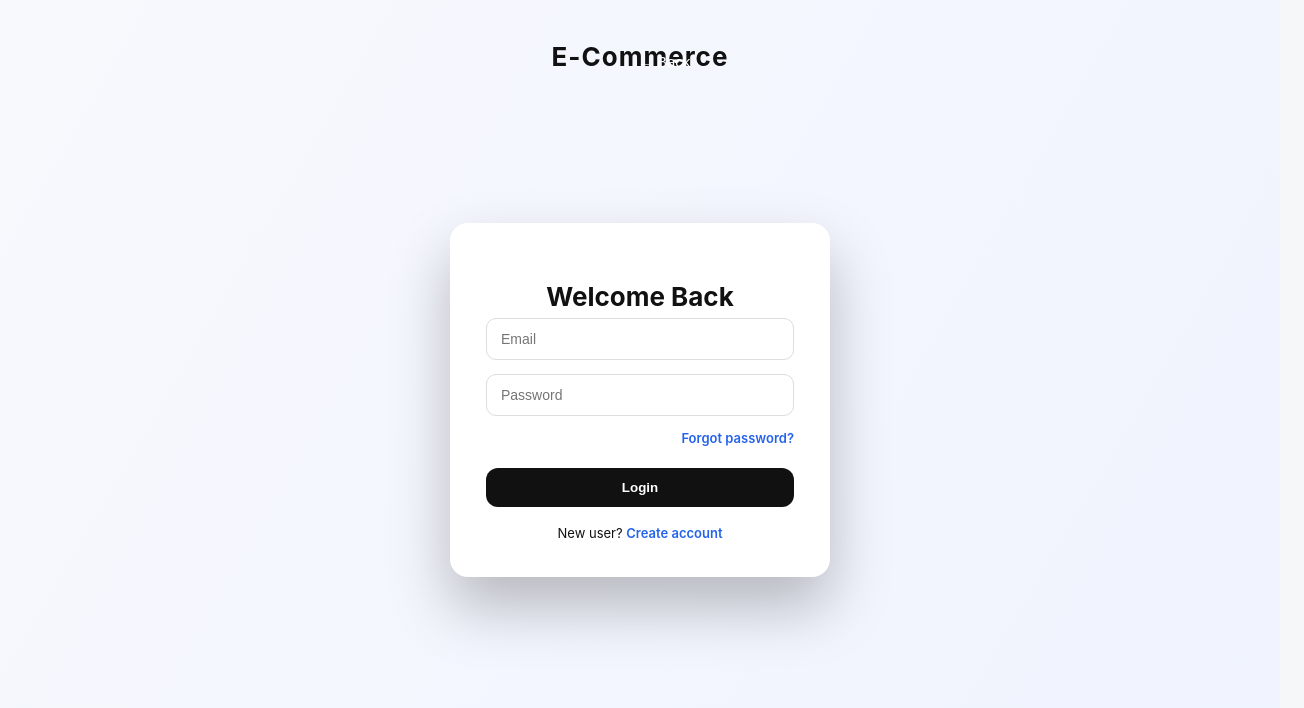
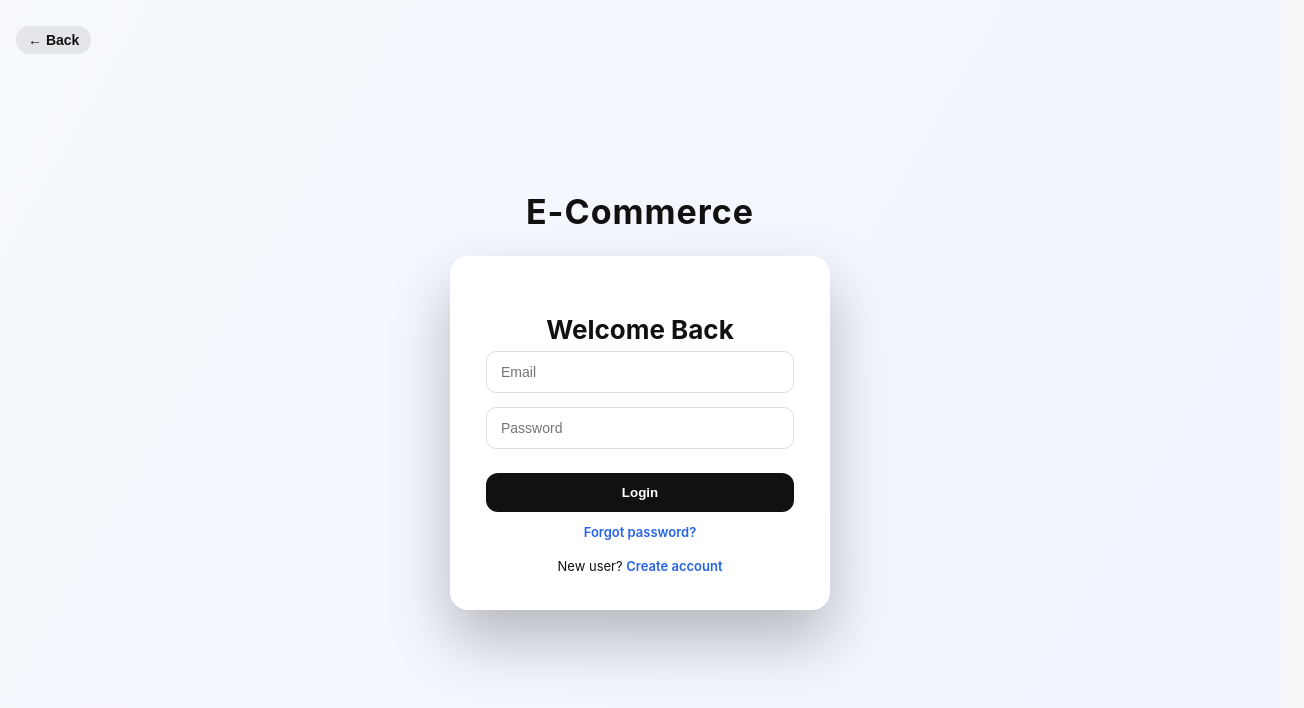
Before and after one commit to RavikiranKampilla/ecommerce-project, a React (Vite) app in the folder frontend/ecommerce-frontend/: page /login in a window 1280 px wide. Shown: the top 708 px of the page, 1304 px wide, since content can reach past the window. Built offline with nearby package versions, Linux system fonts and the light colour scheme.

Commit message:
Fix auth flow, forgot password UI, and reset password backend

```diff
--- a/frontend/ecommerce-frontend/src/pages/Auth.css
+++ b/frontend/ecommerce-frontend/src/pages/Auth.css
@@ -19,15 +19,9 @@
 
 /* smooth background motion */
 @keyframes gradientMove {
-  0% {
-    background-position: 0% 50%;
-  }
-  50% {
-    background-position: 100% 50%;
-  }
-  100% {
-    background-position: 0% 50%;
-  }
+  0% { background-position: 0% 50%; }
+  50% { background-position: 100% 50%; }
+  100% { background-position: 0% 50%; }
 }
 
 /* ===== BRAND NAME ===== */
@@ -144,6 +138,7 @@
   text-align: center;
 }
 
+/* ===== EMPTY STATE ===== */
 .empty-state {
   margin-top: 80px;
   text-align: center;
@@ -174,6 +169,7 @@
   opacity: 0.85;
 }
 
+/* ===== FADE IN ===== */
 .fade-in {
   animation: fadeIn 0.5s ease-in-out;
 }
@@ -189,38 +185,45 @@
   }
 }
 
-/* ===== AUTH TOP BAR ===== */
+/* ===================================================== */
+/* =============== FIXED ADDITIONS ONLY ================= */
+/* ===================================================== */
+
+/* ===== BACK BUTTON (TOP LEFT, NO BAR) ===== */
 .auth-top {
-  position: absolute;
-  top: 24px;
-  width: 100%;
+  position: fixed;
+  top: 16px;
+  left: 16px;
+  width: auto;
   display: flex;
   align-items: center;
-  justify-content: center;
+  justify-content: flex-start;
+  z-index: 1000;
 }
 
 .auth-back {
-  position: absolute;
-  left: 24px;
-  background: none;
+  background: transparent;
   border: none;
-  font-size: 15px;
-  font-weight: 500;
+  font-size: 14px;
+  font-weight: 600;
   cursor: pointer;
 }
 
-.auth-title {
-  font-size: 26px;
-  font-weight: 700;
-  letter-spacing: 1px;
-  color: #111;
+/* hide top title only (card title remains) */
+/* .auth-title {
+  display: none;
+} */
+
+/* ===== FORGOT PASSWORD (BELOW LOGIN, CENTER) ===== */
+.auth-btn {
+  order: 3;
 }
 
-/* ===== FORGOT PASSWORD ===== */
 .auth-forgot {
+  order: 4;
   width: 100%;
-  text-align: right;
-  margin-bottom: 12px;
+  text-align: center;
+  margin: 12px 0 0;
   font-size: 13px;
 }
 
@@ -228,3 +231,31 @@
   color: #2563eb;
   font-weight: 600;
 }
+
+.auth-switch {
+  order: 5;
+}
+
+/* ===== MAKE BACK BUTTON VISIBLE & CLEAN ===== */
+.auth-back {
+  background: rgba(17, 17, 17, 0.08); /* subtle pill */
+  color: #111;                        /* dark text */
+  padding: 6px 12px;
+  border-radius: 999px;
+  font-size: 14px;
+  font-weight: 600;
+  cursor: pointer;
+  backdrop-filter: blur(4px);
+}
+
+.auth-back:hover {
+  background: rgba(17, 17, 17, 0.15);
+}
+/* ===== FIX BRAND CENTER ALIGNMENT ===== */
+.auth-page {
+  flex-direction: column;
+}
+
+.auth-brand {
+  margin-bottom: 24px;
+}
--- a/frontend/ecommerce-frontend/src/pages/ForgotPassword.jsx
+++ b/frontend/ecommerce-frontend/src/pages/ForgotPassword.jsx
@@ -1,12 +1,14 @@
 import { useState } from "react";
 import { useNavigate } from "react-router-dom";
 import "./Auth.css";
+
+const API_BASE = "https://ecommerce-project-7bi8.onrender.com";
 
 function ForgotPassword() {
   const [email, setEmail] = useState("");
   const [message, setMessage] = useState("");
   const [error, setError] = useState("");
-  const navigate = useNavigate(); // ✅ ADDED
+  const navigate = useNavigate();
 
   const submit = async () => {
     setMessage("");
@@ -14,18 +16,24 @@ function ForgotPassword() {
 
     try {
       const res = await fetch(
-        `http://localhost:8081/auth/forgot-password?email=${email}`,
+        `${API_BASE}/auth/forgot-password?email=${email}`,
         { method: "POST" }
       );
 
       const text = await res.text();
 
+      // ✅ CLEAN ERROR HANDLING
       if (!res.ok) {
-        setError(text);
+        try {
+          const errObj = JSON.parse(text);
+          setError(errObj.error || "Unable to send reset link");
+        } catch {
+          setError("Unable to send reset link");
+        }
         return;
       }
 
-      setMessage(text);
+      setMessage(text || "Reset link sent successfully");
     } catch {
       setError("Server not reachable");
     }
@@ -33,6 +41,13 @@ function ForgotPassword() {
 
   return (
     <div className="auth-page">
+      {/* ⬅ Back button (top-left) */}
+      <div className="auth-top">
+        <button className="auth-back" onClick={() => navigate(-1)}>
+          ← Back
+        </button>
+      </div>
+
       <div className="auth-card">
         <h2>Forgot Password</h2>
         <p>Enter your registered email</p>
@@ -50,25 +65,6 @@ function ForgotPassword() {
 
         {error && <p className="auth-error">{error}</p>}
         {message && <p className="auth-success">{message}</p>}
-
-        {/* ✅ BACK NAVIGATION (ONLY ADDITION) */}
-        <div style={{ marginTop: 16, textAlign: "center" }}>
-          <button
-            className="auth-link"
-            onClick={() => navigate("/login")}
-          >
-            ← Back to Login
-          </button>
-
-          <br />
-
-          <button
-            className="auth-link"
-            onClick={() => navigate("/")}
-          >
-            Go to Home
-          </button>
-        </div>
       </div>
     </div>
   );
--- a/frontend/ecommerce-frontend/src/pages/Login.jsx
+++ b/frontend/ecommerce-frontend/src/pages/Login.jsx
@@ -1,5 +1,6 @@
 import { useState } from "react";
 import { Link, useNavigate } from "react-router-dom";
+import { useAuth } from "../context/AuthContext";
 import "./Auth.css";
 
 const API_BASE = "https://ecommerce-project-7bi8.onrender.com";
@@ -9,6 +10,7 @@ function Login() {
   const [password, setPassword] = useState("");
   const [error, setError] = useState("");
   const navigate = useNavigate();
+  const { login: authLogin } = useAuth();
 
   const login = async () => {
     setError("");
@@ -16,33 +18,42 @@ function Login() {
     try {
       const res = await fetch(`${API_BASE}/auth/login`, {
         method: "POST",
-        headers: {
-          "Content-Type": "application/json",
-        },
+        headers: { "Content-Type": "application/json" },
         body: JSON.stringify({ email, password }),
       });
 
-      const data = await res.json();
+      const text = await res.text(); // ✅ SAFE
 
+      // ✅ HANDLE ERROR RESPONSE CLEANLY
       if (!res.ok) {
-        setError(data || "Invalid email or password");
+        try {
+          const errObj = JSON.parse(text);
+          setError(errObj.error || "Invalid email or password");
+        } catch {
+          setError(text || "Invalid email or password");
+        }
         return;
       }
 
-      localStorage.setItem("token", data.token);
+      // ✅ SUCCESS RESPONSE
+      const data = JSON.parse(text);
+
+      authLogin(data.token);
       navigate("/", { replace: true });
-    } catch (err) {
+    } catch {
       setError("Server error. Please try again.");
     }
   };
 
   return (
     <div className="auth-page">
-      {/* 🔹 ADDED: Top bar */}
       <div className="auth-top">
-        <button className="auth-back" onClick={() => navigate(-1)}>← Back</button>
-        <h1 className="auth-title">E-Commerce</h1>
+        <button className="auth-back" onClick={() => navigate("/")}>
+          ← Back
+        </button>
       </div>
+
+      <div className="auth-brand">E-Commerce</div>
 
       <div className="auth-card">
         <h2>Welcome Back</h2>
@@ -62,7 +73,6 @@ function Login() {
           onChange={(e) => setPassword(e.target.value)}
         />
 
-        {/* 🔹 ADDED: Forgot password */}
         <div className="auth-forgot">
           <Link to="/forgot-password">Forgot password?</Link>
         </div>
```
Also changed, not shown: 1 other file (tests, documents, lock files or other folders).
